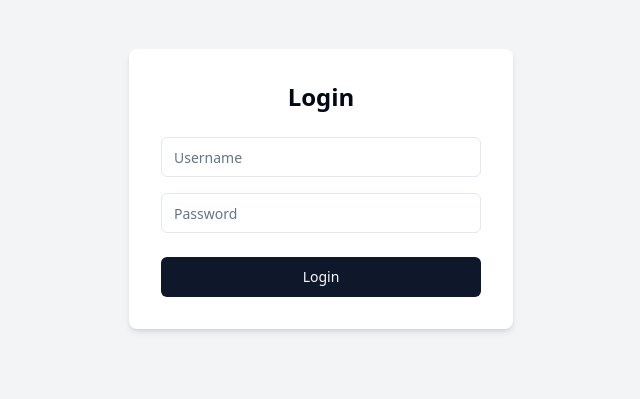
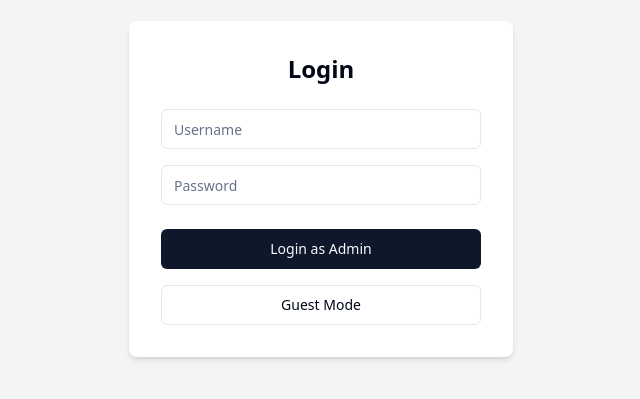
Before and after one commit to hamzcheeze/cr-floodwatcher, a React (Vite) app: page /login in a window 1280 px wide. Shown: the part 211-610 px from the top of the page, without its empty margins (319-959 px from the left). Built offline with nearby package versions, Linux system fonts and the light colour scheme.

Commit message:
Update user roles and permissions
Modify the authentication logic to allow the user with the username "nickel" to have admin privileges for editing posts. Implement a guest mode for normal users, enabling them to post and comment without requiring login.
[skip gpt_engineer]

```diff
--- a/src/components/FloodReportItem.jsx
+++ b/src/components/FloodReportItem.jsx
@@ -3,9 +3,11 @@ import { Button } from "@/components/ui/button";
 import CommentSection from './CommentSection';
 import CommentForm from './CommentForm';
 import EditReportDialog from './EditReportDialog';
+import { useAuth } from '../context/AuthContext';
 
-const FloodReportItem = ({ report, userRole, onEdit, refetch }) => {
+const FloodReportItem = ({ report, onEdit, refetch }) => {
   const [isOpen, setIsOpen] = React.useState(false);
+  const { userRole } = useAuth();
 
   return (
     <div className="bg-white shadow-md rounded-lg p-6 transition-all hover:shadow-lg">
--- a/src/components/Login.jsx
+++ b/src/components/Login.jsx
@@ -3,20 +3,27 @@ import { useNavigate } from 'react-router-dom';
 import { Button } from "@/components/ui/button";
 import { Input } from "@/components/ui/input";
 import { toast } from 'sonner';
+import { useAuth } from '../context/AuthContext';
 
 const Login = () => {
   const [username, setUsername] = useState('');
   const [password, setPassword] = useState('');
   const navigate = useNavigate();
+  const { login } = useAuth();
 
   const handleLogin = () => {
     if (username === 'nickel' && password === 'lekcin') {
-      localStorage.setItem('userRole', 'admin');
+      login('admin');
       toast.success('Logged in as admin');
       navigate('/');
     } else {
       toast.error('Invalid credentials');
     }
+  };
+
+  const handleGuestMode = () => {
+    login('guest');
+    navigate('/');
   };
 
   return (
@@ -37,8 +44,11 @@ const Login = () => {
           onChange={(e) => setPassword(e.target.value)}
           className="mb-6"
         />
-        <Button onClick={handleLogin} className="w-full">
-          Login
+        <Button onClick={handleLogin} className="w-full mb-4">
+          Login as Admin
+        </Button>
+        <Button onClick={handleGuestMode} variant="outline" className="w-full">
+          Guest Mode
         </Button>
       </div>
     </div>
--- a/src/context/AuthContext.jsx
+++ b/src/context/AuthContext.jsx
@@ -3,7 +3,7 @@ import React, { createContext, useState, useEffect, useContext } from 'react';
 const AuthContext = createContext();
 
 export const AuthProvider = ({ children }) => {
-  const [userRole, setUserRole] = useState('user');
+  const [userRole, setUserRole] = useState('guest');
 
   useEffect(() => {
     const storedRole = localStorage.getItem('userRole');
@@ -18,7 +18,7 @@ export const AuthProvider = ({ children }) => {
   };
 
   const logout = () => {
-    setUserRole('user');
+    setUserRole('guest');
     localStorage.removeItem('userRole');
   };
 
--- a/src/pages/Index.jsx
+++ b/src/pages/Index.jsx
@@ -133,7 +133,7 @@ const Index = () => {
           </h1>
           <div>
             <p className="text-right mb-2">Role: {userRole}</p>
-            <Button onClick={handleLogout}>Logout</Button>
+            {userRole === 'admin' && <Button onClick={handleLogout}>Logout</Button>}
           </div>
         </div>
         <Dialog open={isOpen} onOpenChange={setIsOpen}>
@@ -183,7 +183,6 @@ const Index = () => {
             <FloodReportItem
               key={report.id}
               report={report}
-              userRole={userRole}
               onEdit={() => setIsOpen(true)}
               refetch={refetch}
             />
```
